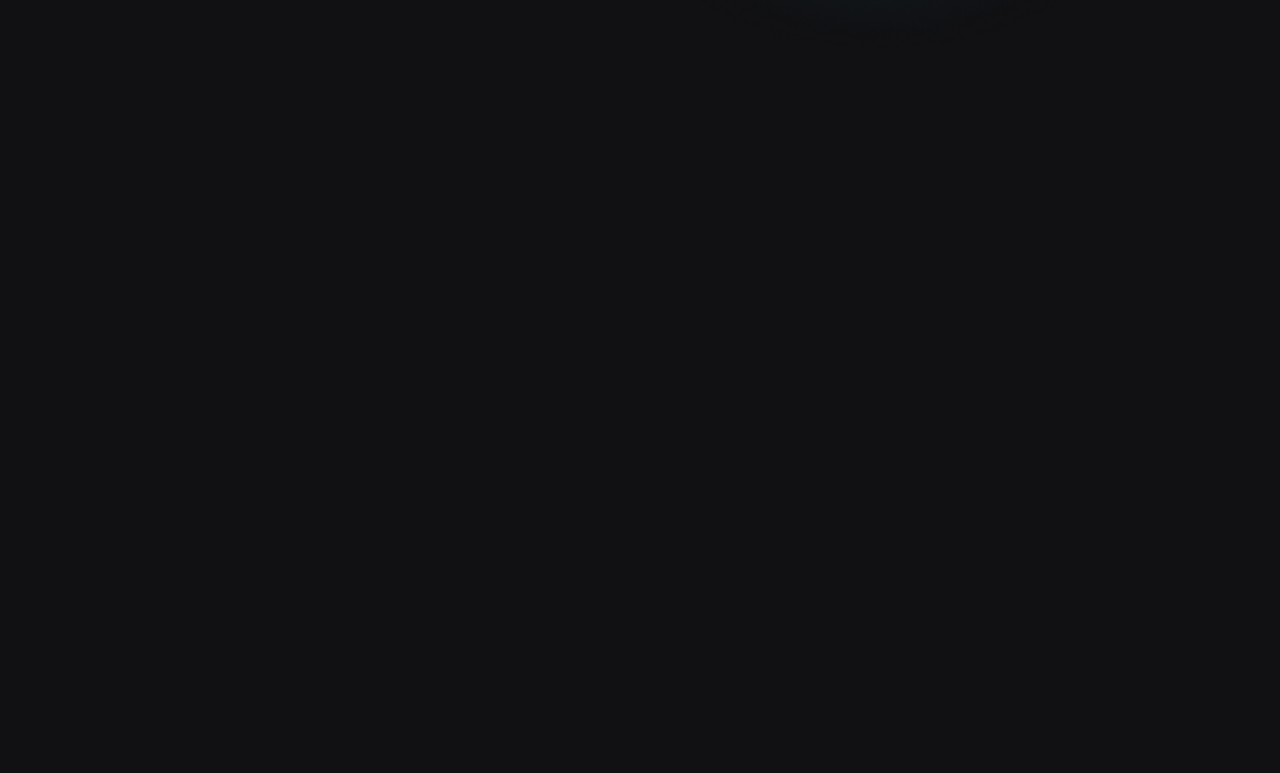
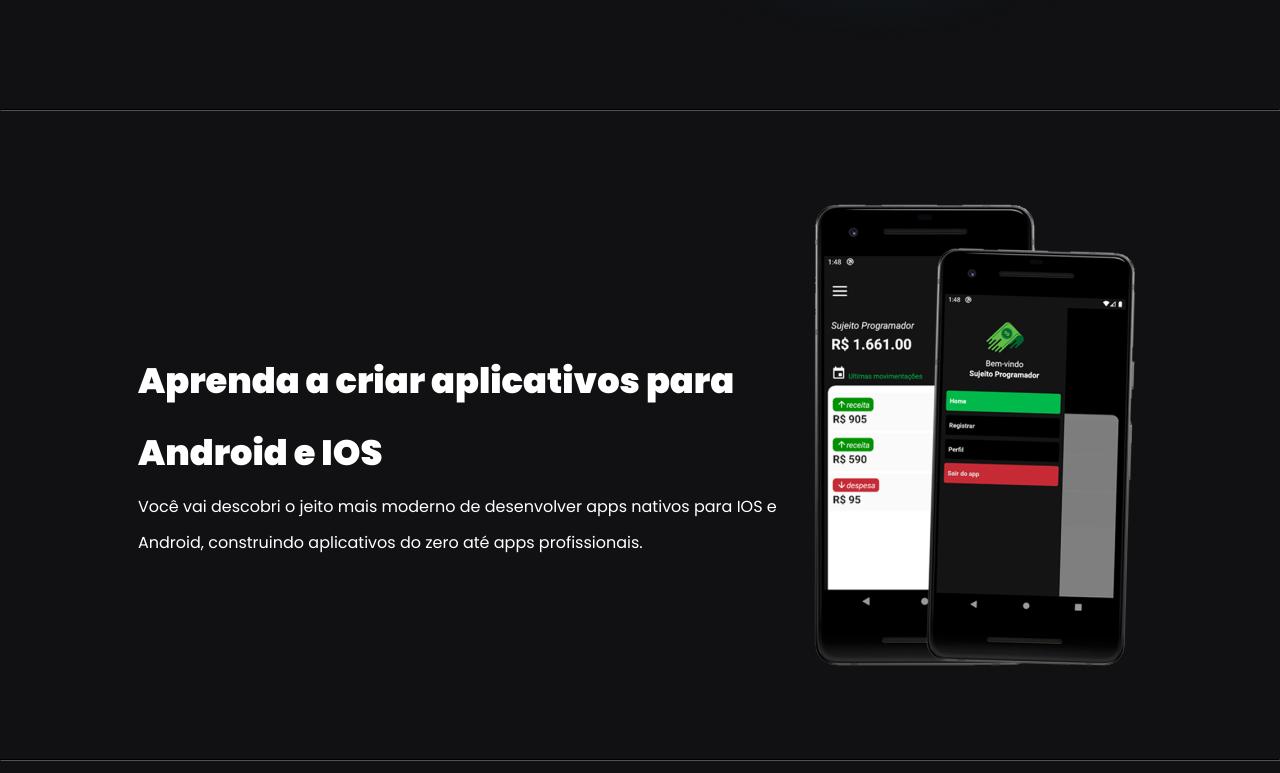
Before and after one commit to danilocucharro/site-institucional, a Next.js app: page / in a window 1280 px wide. Shown: the part 707-1480 px from the top of the page. Before the commit the page ends 816 px from the top, so only its background shows below. Built offline with nearby package versions, Linux system fonts and the light colour scheme.

Commit message:
estilo da pagina home finalizado

```diff
--- a/src/pages/index.tsx
+++ b/src/pages/index.tsx
@@ -21,6 +21,29 @@ export default function Home() {
 
           <img src="/images/banner-conteudos.png" alt="conteudos do curso" />
         </div>
+
+        <hr className={styles.divisor}/>
+
+        <div className={styles.sectionContent}>
+          <section>
+            <h2>Aprenda a criar aplicativos para Android e IOS</h2>
+            <span>Você vai descobri o jeito mais moderno de desenvolver apps nativos para IOS e Android, construindo aplicativos do zero até apps profissionais.</span>
+          </section>
+
+          <img src="/images/financasApp.png" alt="conteudos de app mobile" />
+        </div>
+
+        <hr className={styles.divisor}/>
+
+        <div className={styles.sectionContent}>
+          <img src="/images/webDev.png" alt="conteudos de aplicações web" />
+
+          <section>
+            <h2>Aprenda a criar Sistemas Web</h2>
+            <span>Criar Sistemas Web, sites usando as tecnologias mais modernas e requisitadas pelo mercado.</span>
+          </section>
+
+        </div>
       </main>
     </>
   )
--- a/src/styles/home.module.scss
+++ b/src/styles/home.module.scss
@@ -43,3 +43,40 @@
     font-weight: bold;
   }
 }
+
+.divisor{
+  width: 100%;
+  margin-bottom: 0;
+  height: 1px;
+  border-color: var(--gray-200);
+}
+
+.sectionContent{
+  margin: 5.5rem auto;
+  max-width: 1120px;
+  display: flex;
+  align-items: center;
+  justify-content: center;
+
+  section{
+    max-width: 670px;
+  }
+
+  img{
+    max-width: 550px;
+  }
+
+  h2{
+    font-size: 2.2rem;
+    line-height: 4.5rem;
+    font-weight: 900;
+    margin-top: 2.2rem;
+    color: var(--white);
+  }
+
+  span{
+    font-size: 1rem;
+    line-height: 2.25rem;
+    color: var(--white);
+  }
+}
```
